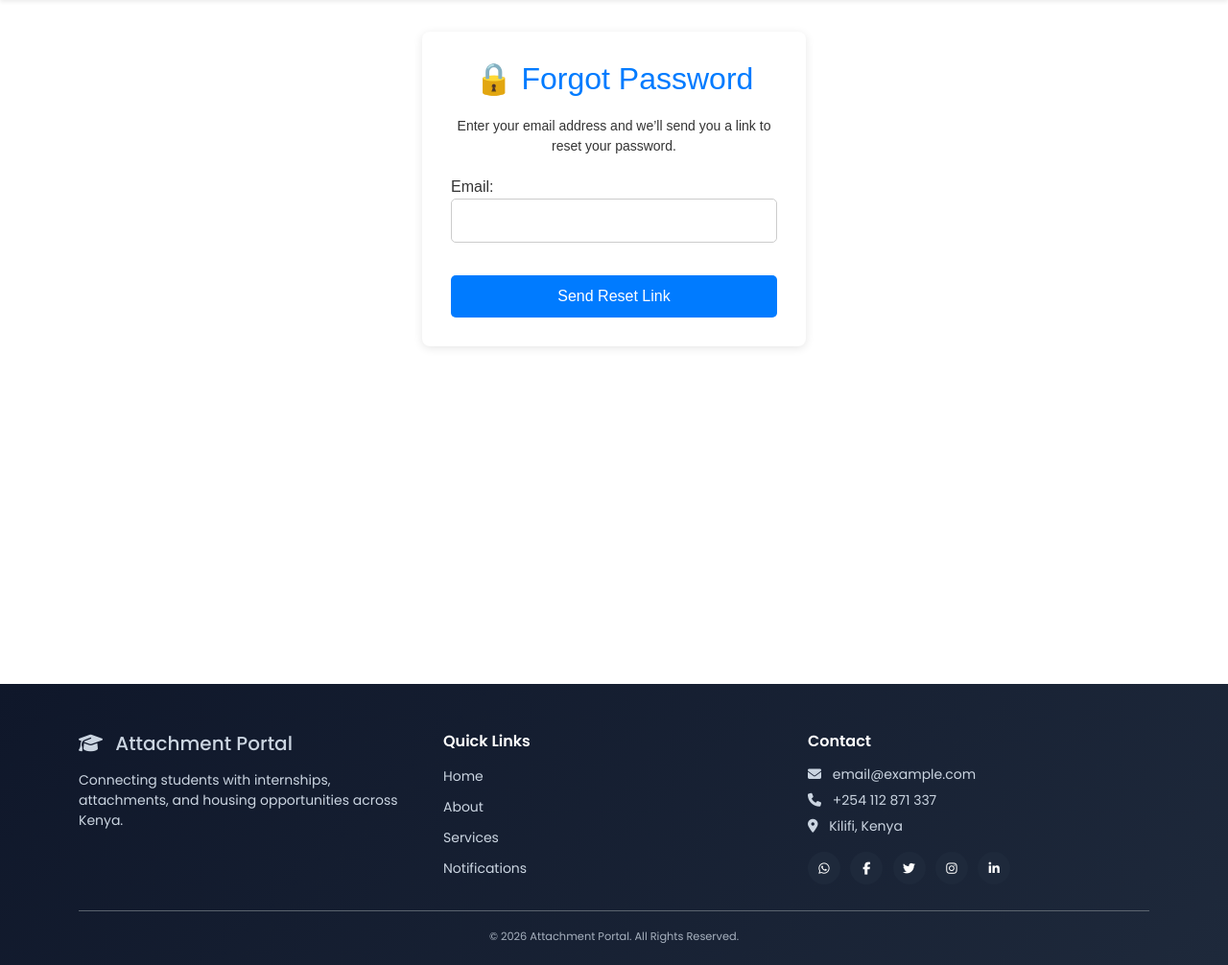
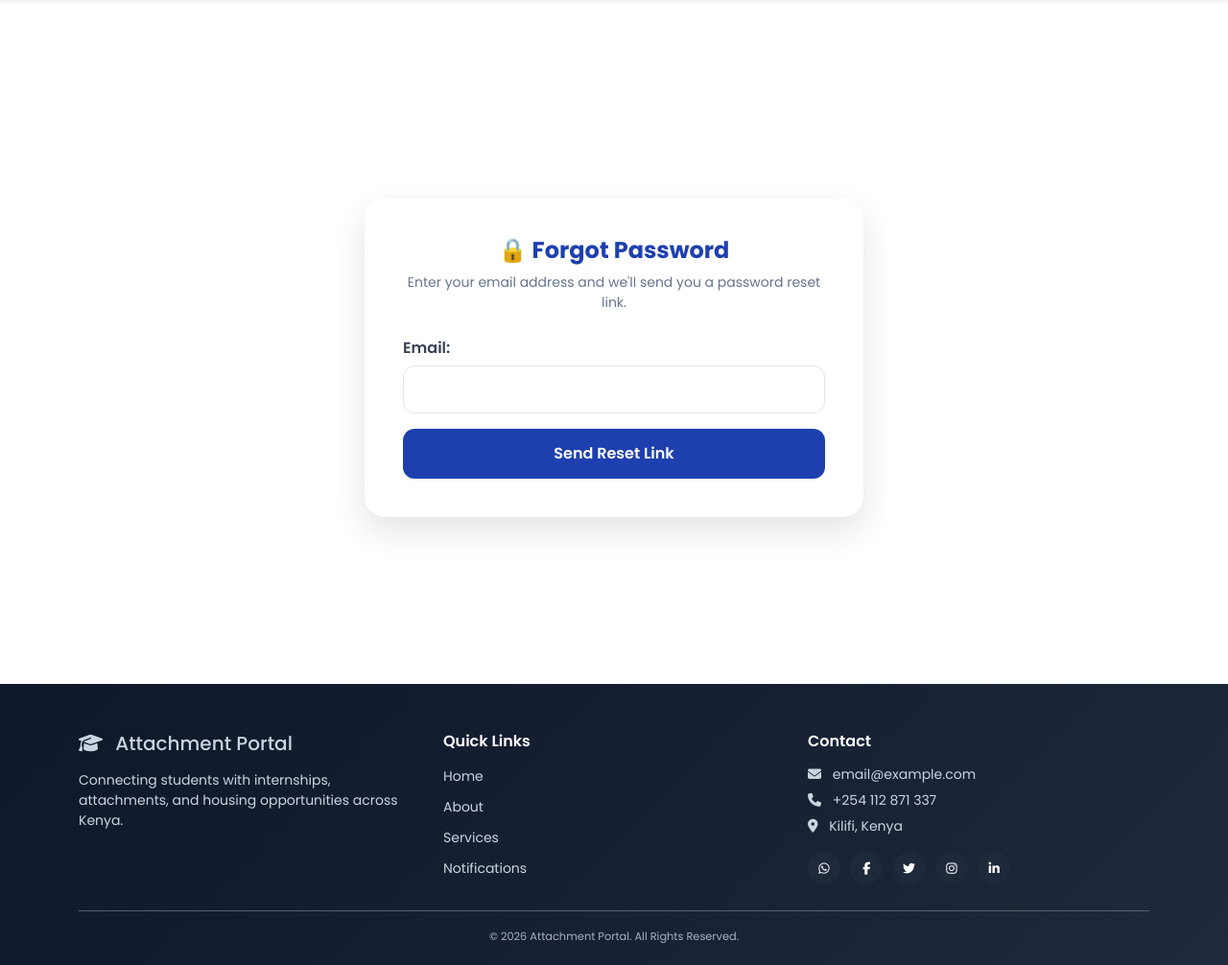
Before and after one commit to Kat-tech15/attachment-website, a Django app: page /password_reset/ in a window 1280 px wide. Shown: the part 57-1063 px from the top of the page at 96% size. Run offline with Django 5.2, Linux system fonts and the light colour scheme.

Commit message:
modified password templates

```diff
--- a/static/css/main.css
+++ b/static/css/main.css
@@ -530,6 +530,37 @@ body.dark-mode .auth-form .helptext {
     color: #94a3b8;
 }
 
+.auth-form p {
+    margin-bottom: 18px;
+}
+
+.auth-form p label {
+    display: block;
+    margin-bottom: 8px;
+    font-weight: 600;
+    color: var(--text);
+}
+
+.auth-form p input {
+    width: 100%;
+    padding: 12px 14px;
+    border: 1px solid var(--border);
+    border-radius: 12px;
+    outline: none;
+    transition: var(--transition);
+}
+
+.auth-form p input:focus {
+    border-color: var(--primary);
+    box-shadow: 0 0 0 4px rgba(59,130,246,0.15);
+}
+
+.auth-form p .helptext {
+    display: block;
+    margin-top: 6px;
+    font-size: 12px;
+    color: #64748b;
+}
 
 
 /* =========================
@@ -720,3 +751,35 @@ body.dark-mode .auth-form .helptext {
     border-radius: 12px;
     border: 1px solid var(--border);
 }
+.auth-body {
+    margin-top: 15px;
+}
+
+.auth-body p {
+    text-align: center;
+    color: #64748b;
+}
+.auth-success {
+    text-align: center;
+    padding: 10px 0;
+}
+
+.auth-success-icon {
+    width: 80px;
+    height: 80px;
+
+    margin: 0 auto 20px;
+
+    border-radius: 50%;
+
+    display: flex;
+    align-items: center;
+    justify-content: center;
+
+    background: rgba(16,185,129,0.12);
+
+    color: var(--secondary);
+
+    font-size: 32px;
+    font-weight: 700;
+}
--- a/templates/auth/password_reset.html
+++ b/templates/auth/password_reset.html
@@ -2,57 +2,35 @@
 {% block title %}Reset Password{% endblock %}
 
 {% block content %}
-<div class="auth-form">
-    <h2>🔒 Forgot Password</h2>
-    <p>Enter your email address and we’ll send you a link to reset your password.</p>
-    <form method="POST">
-        {% csrf_token %}
-        {{ form.email.label_tag }}<br>
-        {{ form.email }}<br><br>
-        <button type="submit">Send Reset Link</button>
-    </form>
+
+<div class="auth-page">
+
+    <div class="auth-card">
+
+        <div class="auth-header">
+            <h4>🔒 Forgot Password</h4>
+            <p>
+                Enter your email address and we'll send you a password
+                reset link.
+            </p>
+        </div>
+
+        <form method="POST" class="auth-form">
+            {% csrf_token %}
+
+            <div class="auth-group">
+                {{ form.email.label_tag }}
+                {{ form.email }}
+            </div>
+
+            <button type="submit" class="auth-btn">
+                Send Reset Link
+            </button>
+
+        </form>
+
+    </div>
+
 </div>
-<style>
-    .auth-form {
-    background: white;
-    padding: 30px;
-    margin: 50px auto;
-    max-width: 400px;
-    border-radius: 8px;
-    box-shadow: 0 2px 10px rgba(0, 0, 0, 0.1);
-    font-family: Arial, sans-serif;
-    color: #333;
-}
-.auth-form h2 {
-    text-align: center;
-    color: #007bff;
-    margin-bottom: 20px;
-}
-.auth-form p {
-    margin-bottom: 20px;
-    font-size: 14px;
-    text-align: center;
-}
-.auth-form input {
-    padding: 10px;
-    width: 100%;
-    margin-bottom: 10px;
-    border-radius: 5px;
-    border: 1px solid #ccc;
-}
-.auth-form button {
-    background-color: #007bff;
-    color: white;
-    padding: 10px;
-    width: 100%;
-    border: none;
-    border-radius: 5px;
-    font-size: 16px;
-    cursor: pointer;
-}
-.auth-form button:hover {
-    background-color: #0056b3;
-}
-</style>
 
 {% endblock %}
```
Also changed, not shown: templates/auth/password_reset_complete.html (+26 -26 lines), templates/auth/password_reset_done.html (+30 -25 lines), templates/auth/pasword_reset_confirm.html (+48 -44 lines), db.sqlite3.
